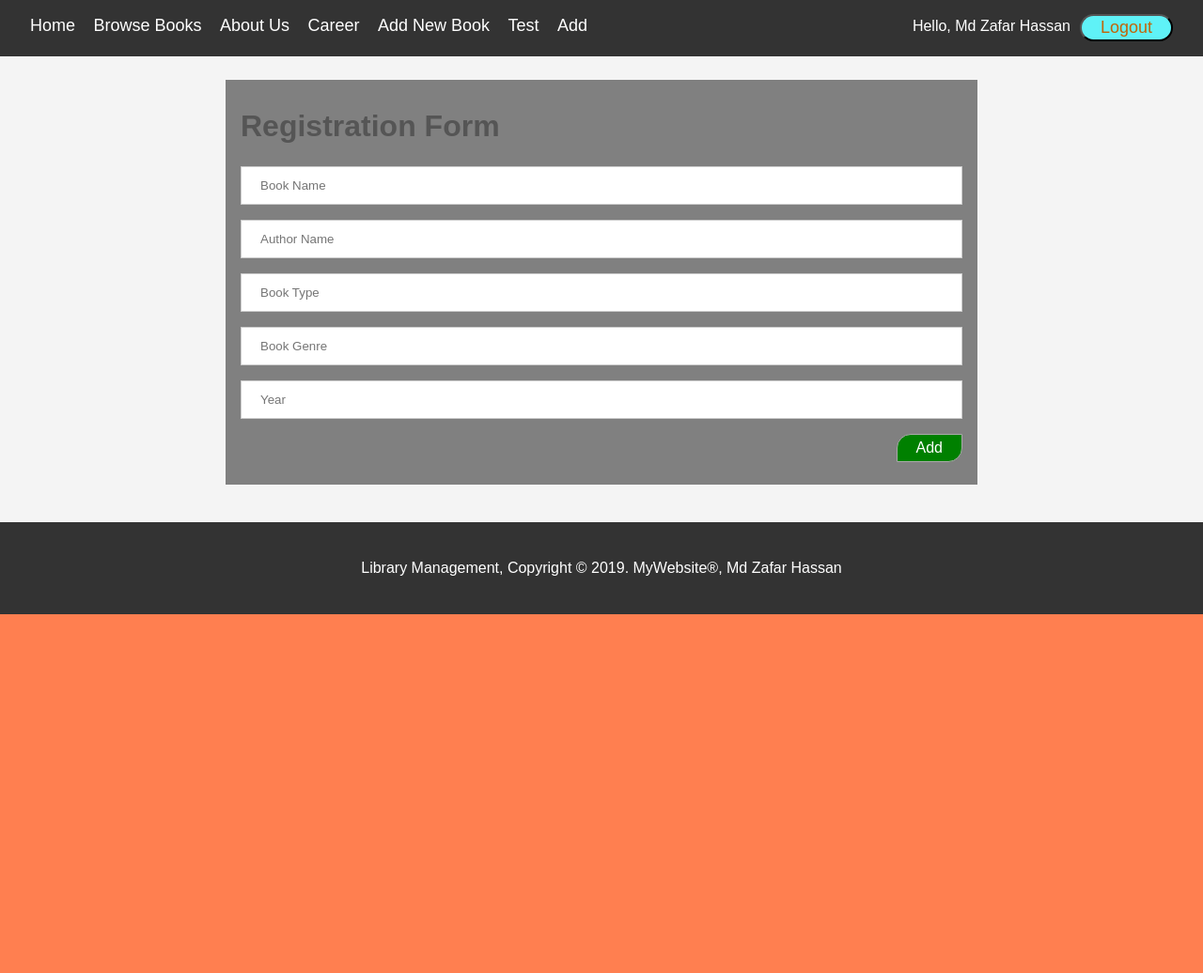
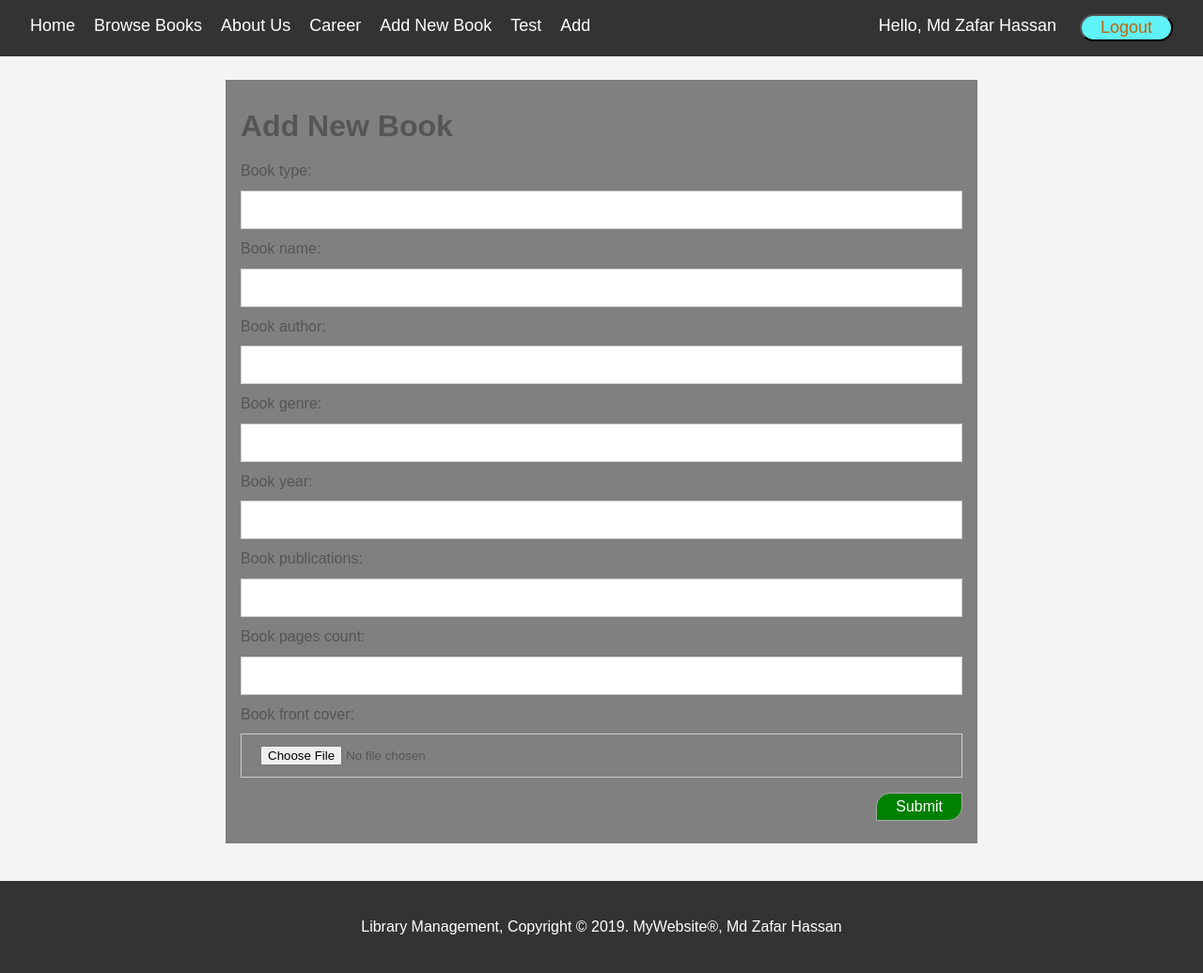
Before and after one commit to mdzafarhassan/MiniProject, a Django app: page /add_book in a window 1280 px wide. Shown: the part 333-1369 px from the top of the page at 94% size. Before the commit the page ends 987 px from the top, so only its background shows below. Run offline with Django 3.2, Linux system fonts and the light colour scheme; a user stored in the database is signed in; data that the repository does not hold is empty; some libraries are stand-ins or nearby versions; grey boxes are pictures that could not be loaded.

```diff
--- a/accounts/urls.py
+++ b/accounts/urls.py
@@ -4,7 +4,7 @@ from . import views
 from django.contrib.staticfiles.urls import staticfiles_urlpatterns
 
 urlpatterns = [
-    path('', views.account, name='Index'),
+    path('', views.account, name='account'),
 ]
 
 urlpatterns += staticfiles_urlpatterns()
--- a/miniproject/settings.py
+++ b/miniproject/settings.py
@@ -109,7 +109,7 @@ AUTH_PASSWORD_VALIDATORS = [
 
 LANGUAGE_CODE = 'en-us'
 
-TIME_ZONE = 'UTC'
+TIME_ZONE = 'Asia/Kolkata'
 
 USE_I18N = True
 
@@ -156,3 +156,5 @@ LOGGING = {
     #     }
     # },
 }
+
+PROFILE_IMG_DIR = os.path.join(BASE_DIR, 'profile_img')
--- a/miniproject/urls.py
+++ b/miniproject/urls.py
@@ -17,9 +17,16 @@ from django.conf import settings
 from django.conf.urls.static import static
 from django.contrib import admin
 from django.urls import path, include
+from accounts import views as accounts_views
 
 urlpatterns = [
     path('admin/', admin.site.urls),
+
+    path('register', accounts_views.register, name='Register'),
+    path('login', accounts_views.login, name='Login'),
+    path('logout', accounts_views.logout, name='Logout'),
+
+    # APPLICAIOTN BASED URLS
     path('', include('welcome.urls')),
     path('account', include('accounts.urls')),
 ]
--- a/templates/base.html
+++ b/templates/base.html
@@ -8,6 +8,8 @@
     </title>
     <link rel="stylesheet" type="text/css" href="{% static 'styles/style.css' %}" />
     <script src="http://ajax.googleapis.com/ajax/libs/jquery/1.5/jquery.min.js"></script>
+    <script type="text/javascript" src="https://ajax.googleapis.com/ajax/libs/jquery/1.7.1/jquery.min.js"></script>
+    <script type="text/javascript" src="https://ajax.googleapis.com/ajax/libs/jqueryui/1.8.1/jquery-ui.min.js"></script>
   </head>
 
   <body>
@@ -44,8 +46,9 @@
           </li>
           {% if user.is_authenticated %}
           <a href="/logout"><button>Logout</button></a>
-          <li style="float: right; padding: 0px 10px;">
-            Hello, {{user.first_name}} {{user.last_name}}
+          <li id="login_info">
+            Hello,
+            <a href="/account">{{user.first_name}} {{user.last_name}}</a>
           </li>
           {% else %}
           <button id="btn_login" style="width: auto;">
@@ -91,6 +94,7 @@
       </form>
     </div>
 
+    {% if not user.is_authenticated %}
     <script>
       // Get the modal
       var modal = document.getElementById("id01");
@@ -108,7 +112,7 @@
         document.getElementById("username").focus();
       };
     </script>
-    {% endblock %} {% block content %} {% endblock %}
+    {% endif %} {% endblock %} {% block content %} {% endblock %}
 
     <footer id="main-footer">
       <p>
--- a/templates/styles/style.css
+++ b/templates/styles/style.css
@@ -55,6 +55,7 @@ body {
 }
 
 #navbar {
+  font-size: 18px;
   background-color: #333;
   color: #fff;
   margin: 0px;
@@ -74,8 +75,12 @@ body {
 #navbar a {
   color: #fff;
   text-decoration: none;
-  font-size: 18px;
   padding-right: 15px;
+}
+
+#login_info {
+  float: right;
+  padding: 0px 10px;
 }
 
 #navbar button {
@@ -298,7 +303,12 @@ span.psw {
 }
 
 .input-warnings {
-  font-color: red;
+  color: red;
+  font-size: 16px;
+}
+
+.input-information {
+  color: blue;
   font-size: 16px;
 }
 
--- /dev/null
+++ b/welcome/form.py
@@ -0,0 +1,17 @@
+from django import forms
+from .models import BookMaster
+
+
+class BookForm(forms.ModelForm):
+    class Meta:
+        model = BookMaster
+        fields = [
+            "book_type",
+            "book_name",
+            "book_author",
+            "book_genre",
+            "book_year",
+            "book_publications",
+            "book_pages_count",
+            "book_front_cover",
+        ]
--- a/welcome/templates/add_book.html
+++ b/welcome/templates/add_book.html
@@ -1,21 +1,41 @@
 {% extends 'base.html' %} {% load static %} {% block content %}
-<form action="add" method="POST">
+
+<form enctype="multipart/form-data" action="add_book" method="POST">
   {% csrf_token %}
+  <div id="registration-form" class="container">
+    <h1>Add New Book</h1>
+    <label for="id_book_type">Book type:</label>
+    <input type="text" name="book_type" maxlength="50" required id="id_book_type" />
 
-  <div id="registration-form" class="container">
-    <div class="input-warnings">
-      {% if messages %} {% for message in messages %} {{ message }} {% endfor %}
-      {% endif %}
-    </div>
-    <h1>Registration Form</h1>
-    <input type="text" placeholder="Book Name" name="book_name" required />
-    <input type="text" placeholder="Author Name" name="author_name" required />
-    <input type="text" placeholder="Book Type" name="book_type" required />
-    <input type="text" placeholder="Book Genre" name="book_genre" required />
-    <input type="number" placeholder="Year" name="book_year" required />
+    <label for="id_book_name">Book name:</label>
+    <input type="text" name="book_name" maxlength="150" required id="id_book_name" />
 
-    <input type="submit" value="Add" />
+    <label for="id_book_author">Book author:</label>
+    <input type="text" name="book_author" maxlength="100" required id="id_book_author" />
+
+    <label for="id_book_genre">Book genre:</label>
+    <input type="text" name="book_genre" maxlength="50" required id="id_book_genre" />
+
+    <label for="id_book_year">Book year:</label>
+    <input type="text" name="book_year" maxlength="4" required id="id_book_year" />
+
+    <label for="id_book_publications">Book publications:</label>
+    <input type="text" name="book_publications" maxlength="100" required id="id_book_publications" />
+
+    <label for="id_book_pages_count">Book pages count:</label>
+    <input type="number" name="book_pages_count" required id="id_book_pages_count" />
+
+    <label for="id_book_front_cover">Book front cover:</label>
+    <input type="file" name="book_front_cover" accept="image/*" required id="id_book_front_cover" />
+
+    <input type="submit" name="Add BooK" id="" />
   </div>
 </form>
 
+<!-- <script>
+  $(document).ready(function () {
+
+  });
+</script> -->
+
 {% endblock %}
--- a/welcome/urls.py
+++ b/welcome/urls.py
@@ -5,9 +5,6 @@ from django.contrib.staticfiles.urls import staticfiles_urlpatterns
 
 urlpatterns = [
     path('', views.index, name='Index'),
-    path('register', views.register, name='Register'),
-    path('login', views.login, name='Login'),
-    path('logout', views.logout, name='Logout'),
     path('books', views.books, name='Books'),
     path('add_book', views.add_book, name='add_book'),
     path('bulk-upload', views.bulk_upload, name='bulk_upload'),
--- a/welcome/views.py
+++ b/welcome/views.py
@@ -1,12 +1,16 @@
 from django.shortcuts import render, redirect
 from django.http import HttpResponse
-from django.contrib.auth.models import auth, User
-from django.contrib import messages
 from .models import BookMaster
 from managers.bulk_uploader import zip_uploader
 from zipfile import ZipFile
 import requests
 from django.http import JsonResponse
+from datetime import datetime
+
+from .form import BookForm
+from .models import BookMaster
+
+from pprint import pprint
 
 
 def index(request):
@@ -14,78 +18,20 @@ def index(request):
 
 
 def weather(request):
-    url = 'http://api.openweathermap.org/data/2.5/weather?lat=28.641942&lon=77.035342&appid=613a7f7cb40ea901b1008c5c9330dd4f&units=metric'
-
-    # insert time delay here
+    # url = 'http://api.openweathermap.org/data/2.5/weather?lat=28.641942&lon=77.035342&appid=613a7f7cb40ea901b1008c5c9330dd4f&units=metric'
+    url = 'http://api.openweathermap.org/data/2.5/weather?q=Delhi,Delhi,India&appid=613a7f7cb40ea901b1008c5c9330dd4f&units=metric'
 
     x = requests.get(url).json()
 
-    test = f'''<img src="http://openweathermap.org/img/w/{x['weather'][0]['icon']}.png" alt="image" />{x['main']['temp']}°
+    test = f'''
+    <img src="http://openweathermap.org/img/w/{x['weather'][0]['icon']}.png" alt="image" />{x['main']['temp']}°C
         <ul>
             <li><b>{x['name']}</b></li>
             <li>{x['weather'][0]['description']}</li>
-            <li> Feels <b>{x['main']['feels_like']}°</b></li>
+            <li> Feels <b>{x['main']['feels_like']}°C</b></li>
         </ul>
     '''
     return HttpResponse(test)
-
-
-def login(request):
-    if request.method == 'POST':
-        username = request.POST['username']
-        password = request.POST['password']
-
-        user = auth.authenticate(username=username, password=password)
-
-        if user is not None:
-            auth.login(request, user)
-            return redirect('/')
-        else:
-            messages.info(request, 'Invalid credentials')
-            return redirect('Login')
-
-    else:
-        return redirect('/')
-
-
-def logout(request):
-    auth.logout(request)
-    return redirect('/')
-
-
-def register(request):
-    if request.method == 'POST':
-
-        first_name = request.POST['f_name']
-        last_name = request.POST['l_name']
-        username = request.POST['username']
-        email = request.POST['email_id']
-        password = request.POST['password']
-        c_password = request.POST['c_password']
-
-        if password == c_password:
-            if User.objects.filter(username=username).exists():
-                messages.info(request, 'Username already in use')
-                return redirect('/register')
-            elif User.objects.filter(email=email).exists():
-                messages.info(request, 'Username already in use')
-                return redirect('/register')
-            else:
-                user = User.objects.create_user(
-                    first_name=first_name,
-                    last_name=last_name,
-                    username=username,
-                    email=email,
-                    password=password,
-                )
-                user.save()
-                print('Registration Completed')
-                return redirect('/')
-        else:
-            messages.info(request, 'Password does not match')
-            return redirect('/register')
-    else:
-        return render(request, 'register.html')
 
 
 def books(request):
@@ -97,10 +43,20 @@ def books(request):
 
 def add_book(request):
     context = {}
-    if request.method == 'POST':
-        pass
-    else:
-        return render(request, 'add_book.html', context)
+    form = BookForm(request.POST or None, request.FILES or None)
+    if form.is_valid():
+        instance = form.save(commit=False)
+
+        instance.created_date = str(datetime.now())[:19]
+        instance.created_by = request.user
+        instance.last_modified_date = str(datetime.now())[:19]
+        instance.last_modified_by = request.user
+
+        instance.save()
+        return redirect("/")
+
+    context['form'] = form
+    return render(request, 'add_book.html', context)
 
 
 def author(request, **kwargs):
```
Also changed, not shown: other parts of templates/styles/style.css (+47 -5 lines), accounts/templates/account.html (added, +29 -0 lines), accounts/templates/register.html (added, +23 -0 lines), accounts/views.py (+77 -6 lines), requirements.txt (+9 -4 lines), welcome/templates/books_home.html (+4 -17 lines), welcome/templates/register.html (deleted, +0 -33 lines), db.sqlite3, media/JMCoetzee_Disgrace.jpg (added), welcome/templates/index.html (line endings or trailing spaces), 1 other file.
